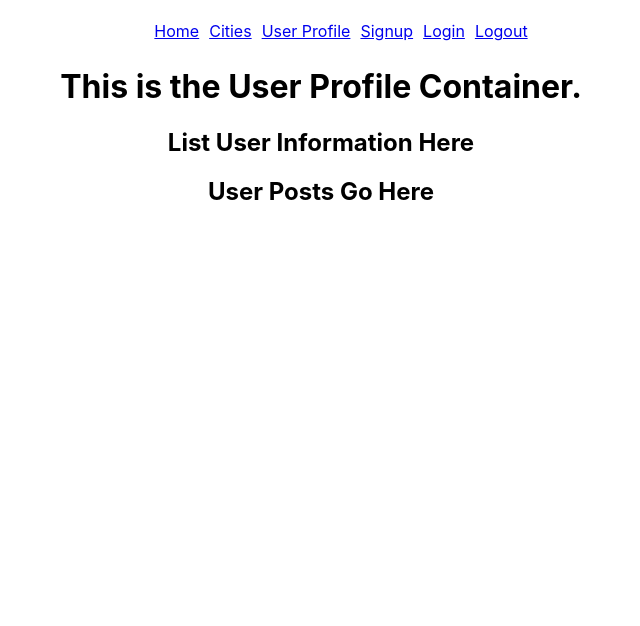
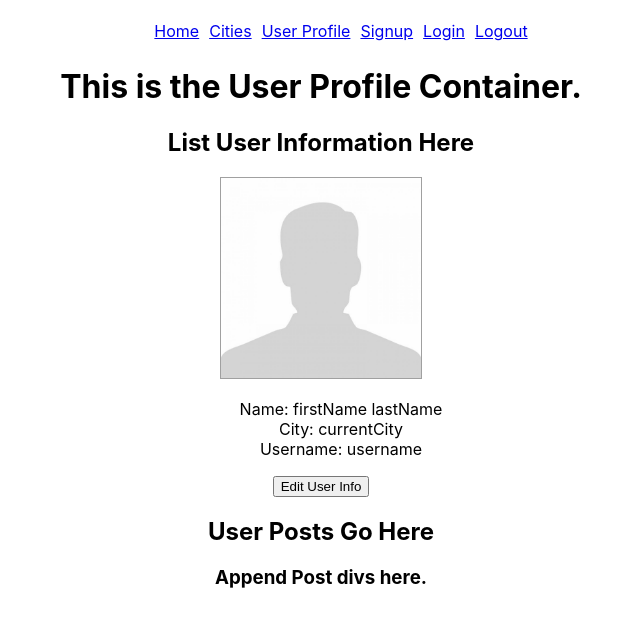
Before and after one commit to paristechprofile/project-2_wayfarer_frontend, a React (Create React App) app: page /user in a window 1280 px wide. Shown: the top 626 px of the page, without its empty margins (319-959 px from the left). Built offline with nearby package versions, Linux system fonts and the light colour scheme.

Commit message:
added content to ProfileContainer

```diff
--- a/src/components/PostList.js
+++ b/src/components/PostList.js
@@ -1,10 +1,12 @@
 import React, { Component } from 'react'
+import Posts from './Posts'
 
 export default class PostList extends Component {
   render() {
     return (
       <div>
         <h2>User Posts Go Here</h2>
+        <Posts />
       </div>
     )
   }
--- a/src/components/Posts.js
+++ b/src/components/Posts.js
@@ -0,0 +1,11 @@
+import React, { Component } from 'react'
+
+export default class Posts extends Component {
+  render() {
+    return (
+      <div>
+        <h3>Append Post divs here.</h3>
+      </div>
+    )
+  }
+}
--- a/src/components/UserInfo.js
+++ b/src/components/UserInfo.js
@@ -5,6 +5,13 @@ export default class UserInfo extends Component {
     return (
       <div>
         <h2>List User Information Here</h2>
+        <img class="temp-profile-pic" src="../../images/blankuserimage.jpg" />
+        <ul className="user-info">
+          <li>Name: firstName lastName</li>
+          <li>City: currentCity</li>
+          <li>Username: username</li>
+        </ul>
+        <button>Edit User Info</button>
       </div>
     )
   }
--- a/src/index.css
+++ b/src/index.css
@@ -13,8 +13,19 @@ code {
     monospace;
 }
 
+nav >
 ul li {
   display: inline-block;
   list-style: none;
   margin: 5px;
 }
+
+ul li {
+  list-style: none;
+}
+
+.temp-profile-pic {
+  width: 200px;
+  height: auto;
+  border: 1px solid #A0A0A0;
+}
```
Also changed, not shown: public/images/blankuserimage.jpg (added).
